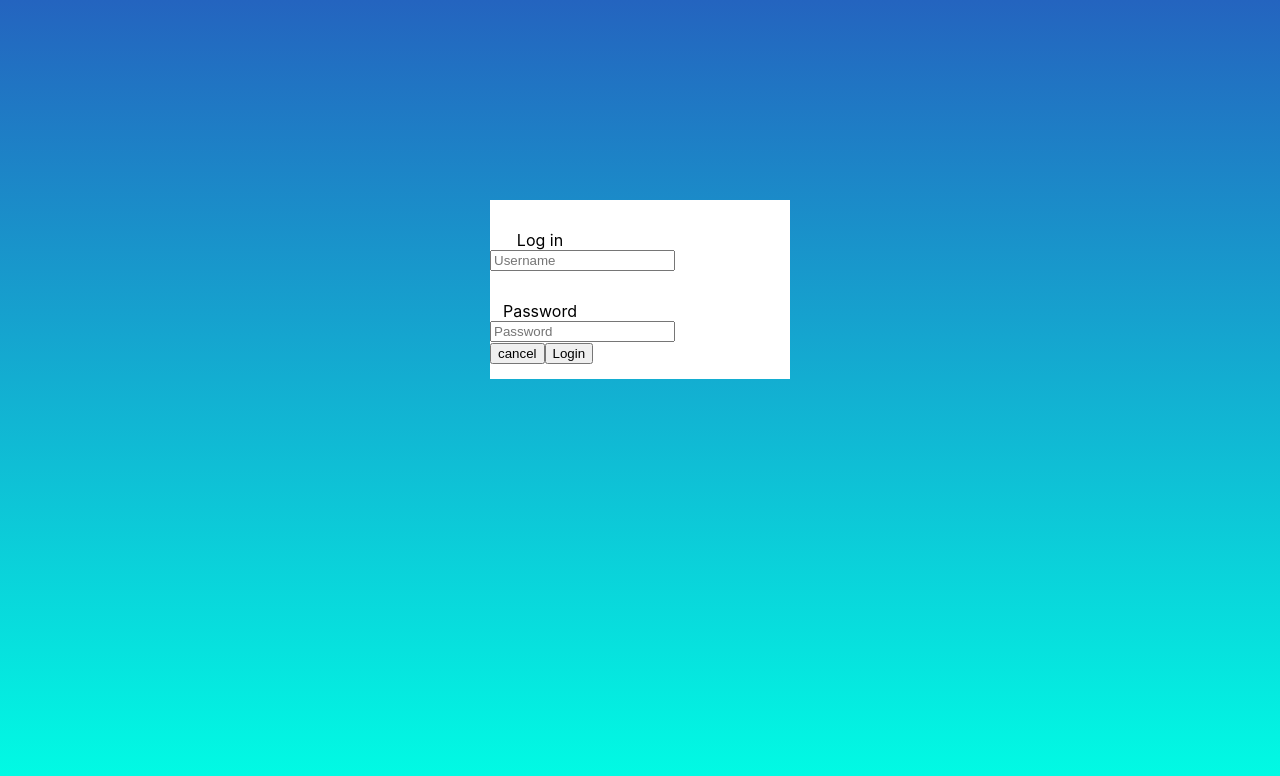
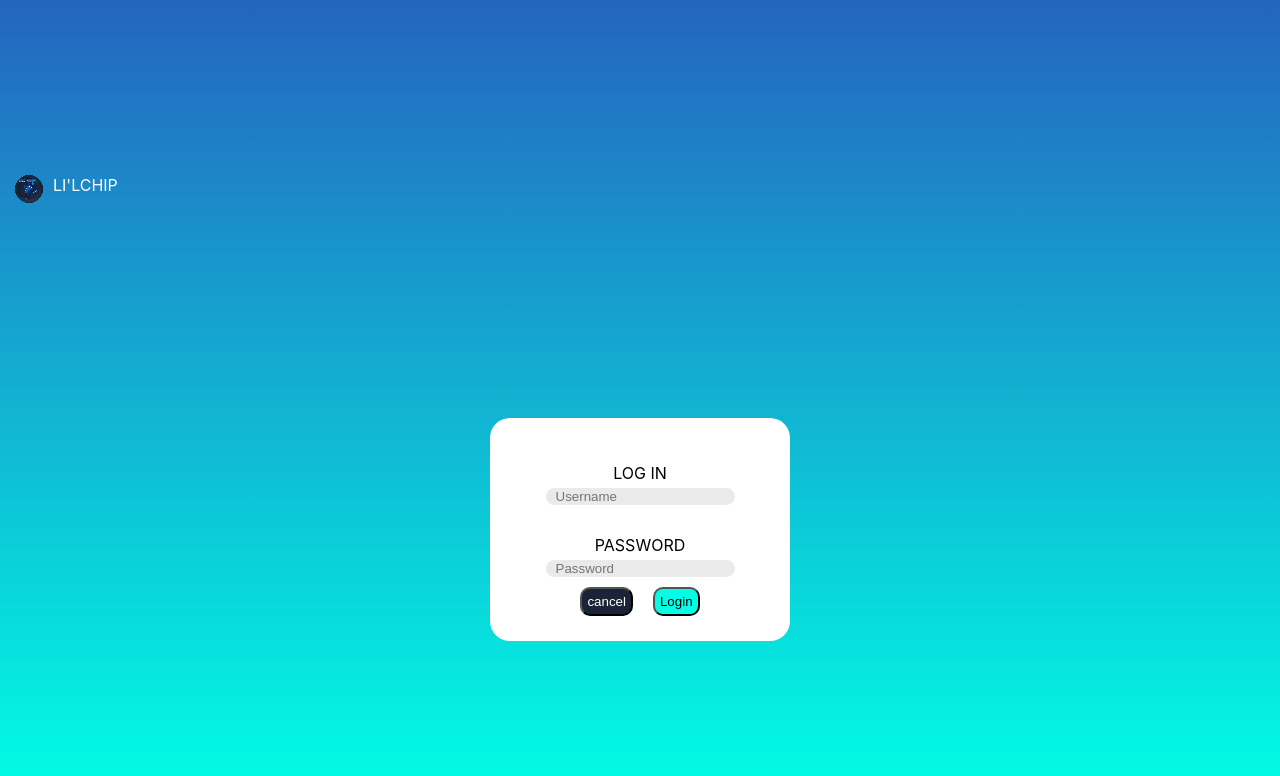
Before and after one commit to SvenLoeve/lilchip, a React (Create React App) app in the folder lilchip/: page / in a window 1280 px wide. Shown: the top 776 px of the page. Built offline with nearby package versions, Linux system fonts and the light colour scheme.

Commit message:
Added default layout

```diff
--- a/lilchip/src/App.js
+++ b/lilchip/src/App.js
@@ -1,10 +1,13 @@
 import "./App.css";
 import Login from "./components/Login/Login";
+import DefaultLayout from "./layouts/DefaultLayout";
 
 function App() {
   return (
     <div>
-      <Login />
+      <DefaultLayout>
+        <Login />
+      </DefaultLayout>
     </div>
   );
 }
--- a/lilchip/src/components/Login/Login.css
+++ b/lilchip/src/components/Login/Login.css
@@ -1,12 +1,15 @@
 .container{
   display: flex;
   flex-direction: column;
+  align-items: center;
   margin: auto;
   margin-top: 200px;
   background: #fff;
-  padding-bottom: 15px;
+  padding-top: 15px;
+  padding-bottom: 25px;
   overflow: hidden;
   width: 300px;
+  border-radius: 20px;
 }
 
 .header{
@@ -21,10 +24,46 @@
 .input{
     display: flex;
     align-items: center;
+    border: transparent;
+}
+
+.input input{
+    background: #eaeaea;
+    border: transparent;
+    border-radius: 15px;
+    padding-left: 10px;
 }
 
 .text{
     color: black;
     font-size: 16;
     font: bold;
+    padding-bottom: 5px;
+    text-transform: uppercase;
 }
+
+.buttons{
+    display: flex;
+    gap: 20px;
+    padding-top: 10px;
+}
+
+.button{
+    display: flex;
+    border-radius: 10px;
+    padding: 5px;
+}
+
+.button:hover{
+    background-color: #eaeaea;
+}
+
+.back{
+    background-color: #1b2339;
+    color: white;
+}
+
+.login{
+    background-color: #00ffe5;
+    color: black;
+}
--- a/lilchip/src/components/Login/Login.jsx
+++ b/lilchip/src/components/Login/Login.jsx
@@ -17,8 +17,8 @@ const Login = () => {
                 <input type='password' placeholder='Password' />
             </div>
             <div className='buttons'>
-                <button>cancel</button>
-                <button>Login</button>
+                <button className='button back'>cancel</button>
+                <button className='button login'>Login</button>
             </div>
         </div>
     );
--- a/lilchip/src/index.css
+++ b/lilchip/src/index.css
@@ -10,6 +10,8 @@ body {
 html {
   background: linear-gradient( #2464BF, #00FFE5);
   height: 100%;
+  align-items: center;
+  align-content: center;
 }
 
 code {
--- /dev/null
+++ b/lilchip/src/layouts/DefaultLayout.css
@@ -0,0 +1,16 @@
+.credits{
+    display: flex;
+    flex: row;
+    width: 28px;
+    height: 28px;
+    padding: 15px;
+}
+
+.text-white{
+    padding-left: 10px;
+    color: white;
+    font-size: 16;
+    font: bold;
+    padding-bottom: 5px;
+    text-transform: uppercase;
+}
--- /dev/null
+++ b/lilchip/src/layouts/DefaultLayout.jsx
@@ -0,0 +1,16 @@
+import React from "react";
+import "./DefaultLayout.css"
+import Logo from "./lilchipLogo.png";
+
+export default function DefaultLayout({ children, }) {
+    return (
+        <div >
+            <div className="credits">
+                <img src={Logo} alt="Lilchip Logo"></img>
+                <div className="text-white">Li'lchip</div>
+            </div>
+            <main>{children}</main>
+        </div>
+
+    )
+}
```
Also changed, not shown: lilchip/src/layouts/lilchipLogo.png (added).
